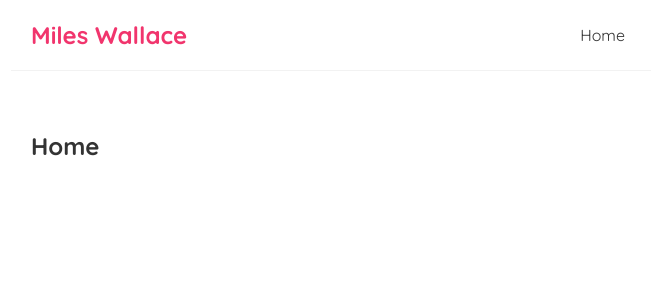
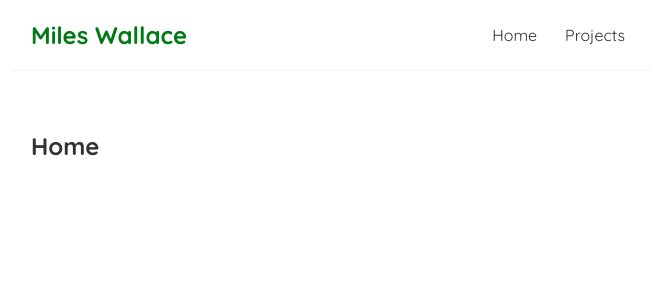
Before and after one commit to mtgrunt/dojo-website, a JavaScript app: page / in a window 1280 px wide. Shown: the top 300 px of the page, without its empty margins (309-965 px from the left). Built offline with nearby package versions, Linux system fonts and the light colour scheme; the HTML template or start-up script is replaced by a standard one.

Commit message:
Updated indexCSS

```diff
--- a/src/Navbar.js
+++ b/src/Navbar.js
@@ -4,6 +4,7 @@ const Navbar = () => {
             <h1>Miles Wallace</h1>
             <div className="links">
                 <a href="/">Home</a>
+                <a href="/projects">Projects</a>
             </div>
         </nav>
      );
--- a/src/index.css
+++ b/src/index.css
@@ -15,7 +15,7 @@
   border-bottom: 1px solid #f2f2f2;
 }
 .navbar h1 {
-  color: #f1356d;
+  color: #017a15;
 }
 .navbar .links {
   margin-left: auto;
@@ -26,7 +26,7 @@
   padding: 6px;
 }
 .navbar a:hover {
-  color: #f1356d;
+  color: #017a15;
 }
 .content {
   max-width: 600px;
```
